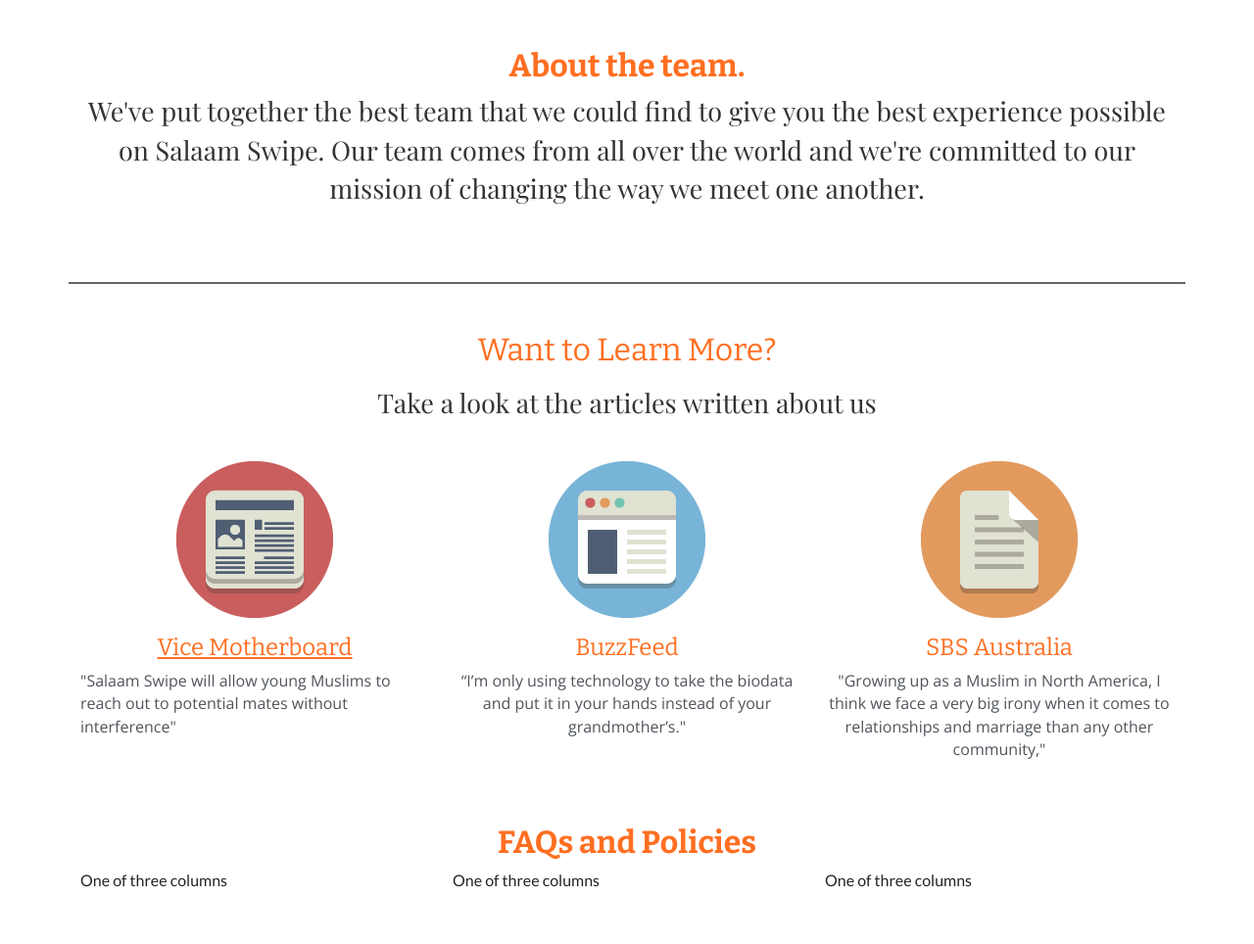
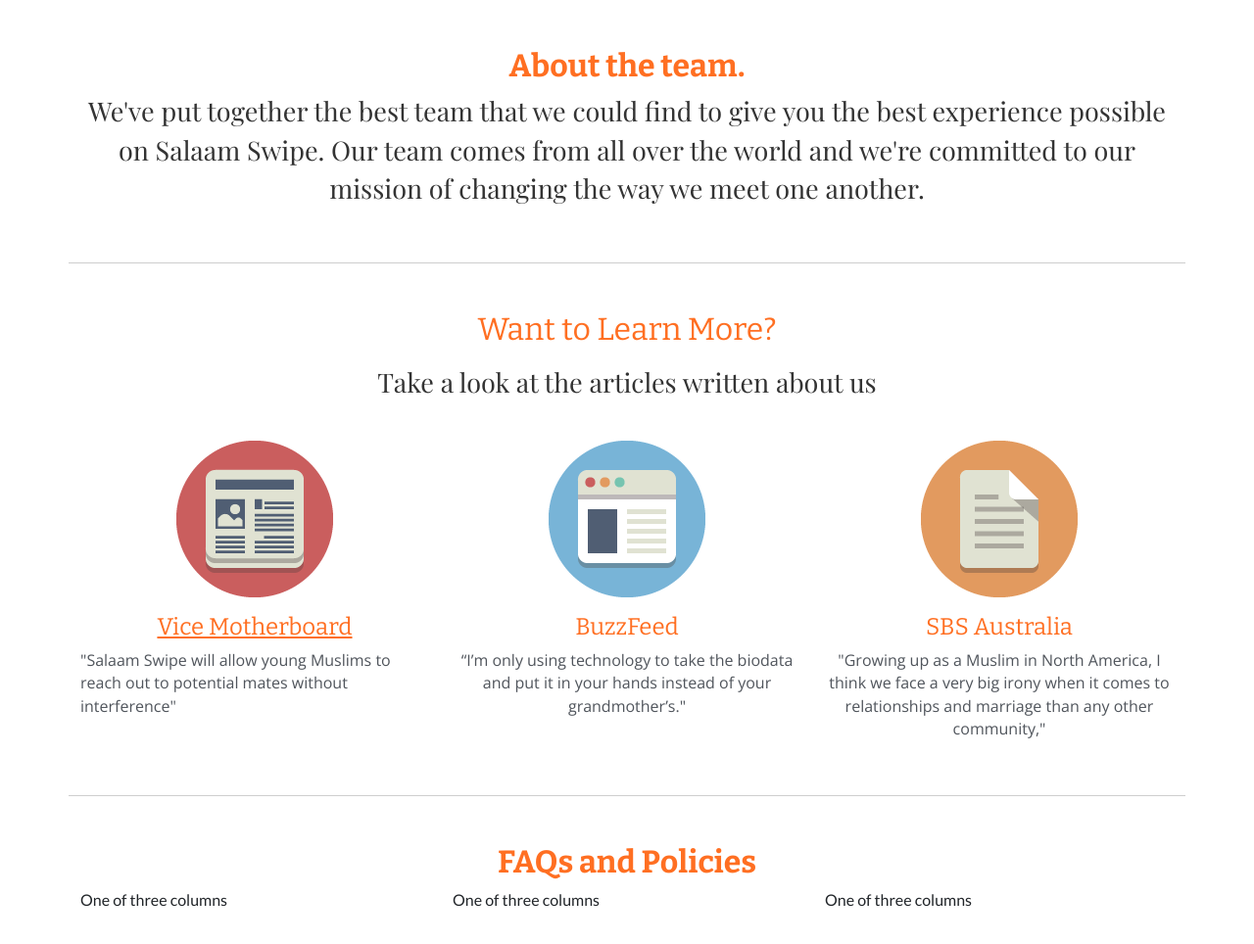
Before and after one commit to Onwuagba/gen, a plain HTML site: page index.html in a window 1280 px wide. Shown: the part 800-1764 px from the top of the page at 98% size. Drawn offline with nearby package versions, Linux system fonts and the light colour scheme; a web font is replaced by a local one.

Commit message:
fix: Add border bottom to learn more

```diff
--- a/css/style.css
+++ b/css/style.css
@@ -60,9 +60,9 @@ body{
     font-family: "playfair display", serif;
 }
 
-.about-text{
-    padding-bottom: 60px;
-    border-bottom: 2px solid #666;
+.about-border{
+    padding-bottom: 40px;
+    border-bottom: 1px solid rgb(206, 206, 206);
 }
 /* End_About */
 
@@ -100,8 +100,8 @@ body{
     font-family: "playfair display", serif;
 }
 
-.LearnMore-text{
-    padding-bottom: 60px;
-    border-bottom: 2px solid #666;
+.LearnMore-border{
+    padding-bottom: 40px;
+    border-bottom: 1px solid rgb(206, 206, 206);
 }
 /* End_About */
--- a/index.html
+++ b/index.html
@@ -44,7 +44,7 @@
       <div class="row">
         <h2 class="text-center"><b>About the team.</b></h2>
       </div>
-      <div class="row about-text">
+      <div class="row about-border">
         <p class="text-center">We've put together the best team that we could find to give you the best experience possible on Salaam Swipe. Our team comes from all over the world and we're committed to our mission of changing the way we meet one another.</p>
       </div>
     </div>
@@ -54,7 +54,7 @@
         <h2 class="mb-3">Want to Learn More?</h2>
         <p>Take a look at the articles written about us</p>
       </div>
-      <div class="row">
+      <div class="row LearnMore-border">
         <div class="col">
           <div class="text-center">
             <img src="images/Motherboard.png" class="mb-3 img-fluid|thumbnail rounded-top|rounded-end|rounded-bottom|rounded-start|rounded-circle|" alt="Motherboard post image">
```
